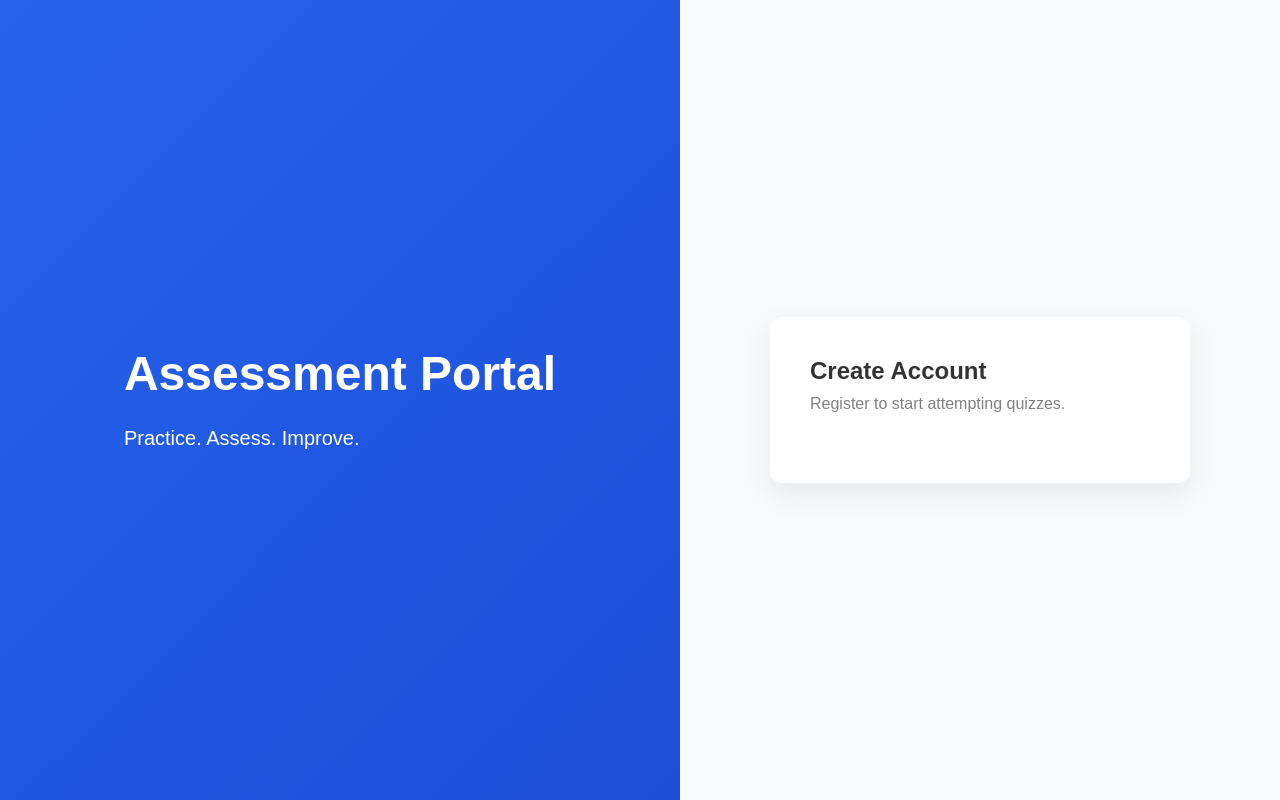
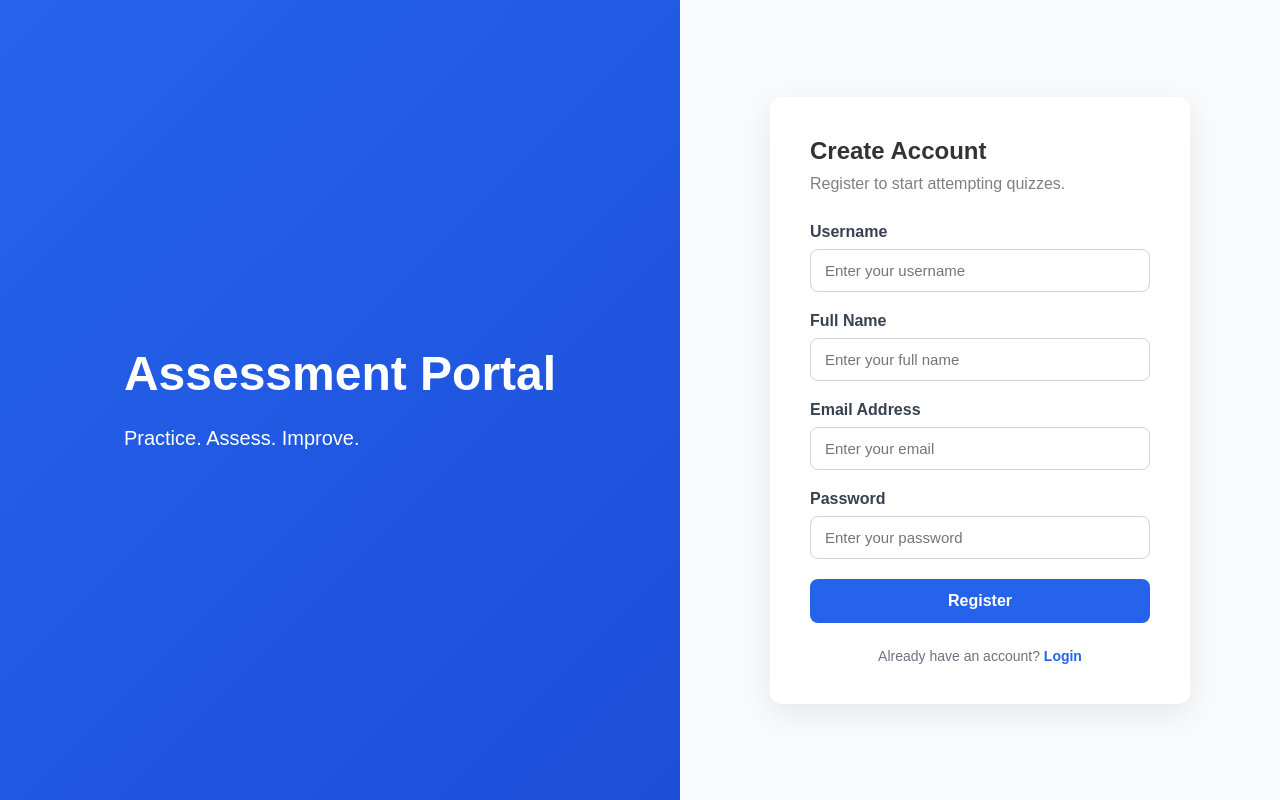
Before and after one commit to Jiyanshikeshri/git-assignment, a React app in the folder Capstone_Assessment_Portal/frontend/: page /register in a window 1280 px wide. Built offline with nearby package versions, Linux system fonts and the light colour scheme; the HTML template or start-up script is replaced by a standard one.

Commit message:
feat(frontend): implement authentication form UI

```diff
--- a/Capstone_Assessment_Portal/frontend/src/pages/auth/Register.jsx
+++ b/Capstone_Assessment_Portal/frontend/src/pages/auth/Register.jsx
@@ -2,16 +2,96 @@
  * Registration page for Assessment Portal
  */
 
+import { useState } from "react";
+import { Link } from "react-router-dom";
+
 import AuthLayout from "../../components/auth/AuthLayout";
+import AuthInput from "../../components/auth/AuthInput";
+import AuthButton from "../../components/auth/AuthButton";
 
 function Register() {
+    // Registration Form State
+    const [formData, setFormData] = useState({
+        username: "",
+        name: "",
+        email: "",
+        password: "",
+    });
+
+    const handleChange = (event) => {
+
+        const { name, value } = event.target;
+
+        setFormData((previousData) => ({
+            ...previousData,
+            [name]: value,
+        }));
+    };
+
+    const handleSubmit = (event) => {
+
+        event.preventDefault();
+
+        console.log(formData);
+    };
+
     return (
         <AuthLayout
             title="Create Account"
             subtitle="Register to start attempting quizzes."
         >
+             <form onSubmit={handleSubmit}>
+                <AuthInput
+                    label="Username"
+                    name="username"
+                    value={formData.username}
+                    placeholder="Enter your username"
+                    onChange={handleChange}
+                />
 
+                <AuthInput
+                    label="Full Name"
+                    name="name"
+                    value={formData.name}
+                    placeholder="Enter your full name"
+                    onChange={handleChange}
+                />
 
+                <AuthInput
+                    label="Email Address"
+                    type="email"
+                    name="email"
+                    value={formData.email}
+                    placeholder="Enter your email"
+                    onChange={handleChange}
+                />
+
+                <AuthInput
+                    label="Password"
+                    type="password"
+                    name="password"
+                    value={formData.password}
+                    placeholder="Enter your password"
+                    onChange={handleChange}
+                />
+
+                <AuthButton
+                    type="submit"
+                    text="Register"
+                />
+
+                <p className="auth-footer">
+
+                    Already have an account?
+
+                    {" "}
+
+                    <Link to="/login">
+                        Login
+                    </Link>
+
+                </p>
+            </form>
         </AuthLayout>
     );
 }
```
